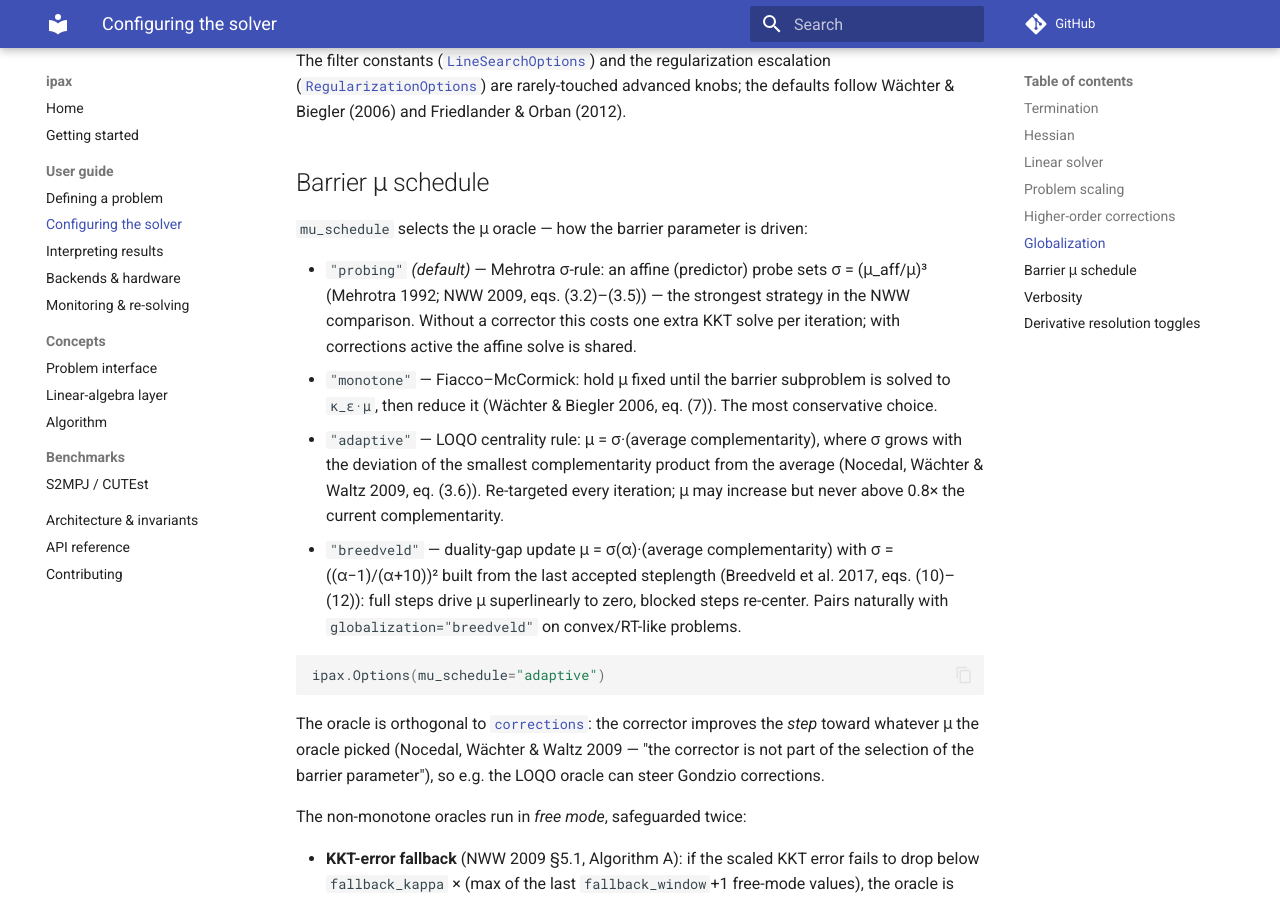
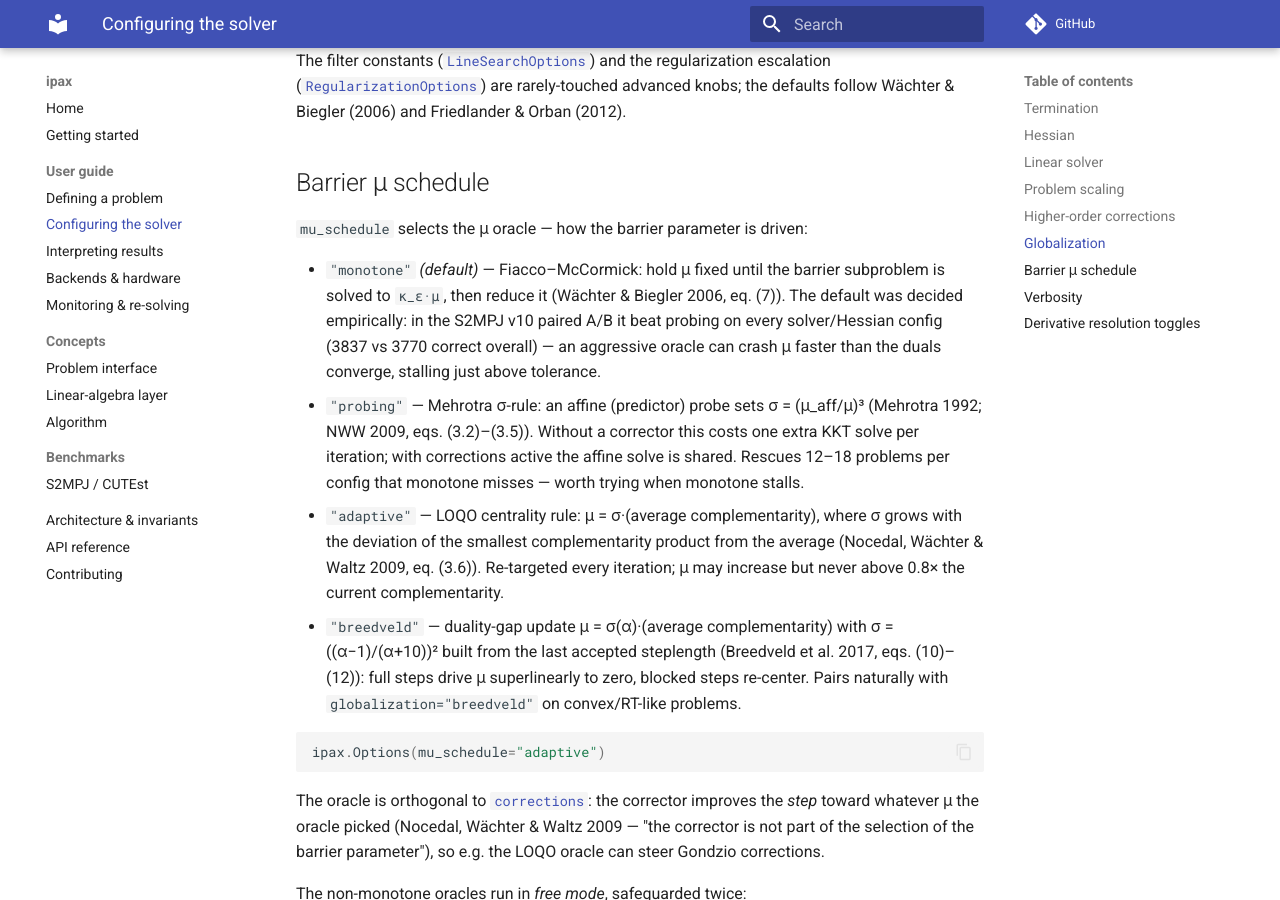
Before and after one commit to wahln/ipax, an MkDocs documentation site: the page built from docs/guide/options.md, in a window 1280 px wide and 900 px high, scrolled down 4147 px. Built offline with MkDocs 1.6.1 and Material for MkDocs 9.7.7, drawn with Linux system fonts in a browser that asks for light colours; comment, search, counter and statistics services are not loaded.

Commit message:
fix(ipm): default mu_schedule = monotone, decided by the v10 paired A/B
S2MPJ v10 sweep (full CUTEst matrix at HEAD, both arms flag-identical,
--max-iter 3000 --max-time 60): monotone beat the probing default on every
solver/Hessian config -- 3837 vs 3770 correct overall (exact/krylov -17,
exact/dense -13, lbfgs/krylov -12, exact/sparse -12, lbfgs/dense -8,
lbfgs/sparse -5). Root cause of the gap (traced on HS63/HS268): probing
crashes mu to the centrality floor faster than the duals converge, and the
tail stalls just above tolerance where phi's float resolution swallows the
remaining descent. Monotone's slower mu descent lets the duals converge
alongside.

Probing stays a supported opt-in: it uniquely solves 12-18 problems per
config that monotone misses (PALMER*E, ORTHREG*, HS101, ...).

With P1 (descent enforcement + stall detection) and P2 (mu pace) in place,
monotone at HEAD is +35 problems over the v8 baseline on exact/krylov and
at or near v8 elsewhere (v8 comparison indicative only -- different caps).

Note: one behavioral change vs 0.4.0 remains -- correctors aim at the
oracle's mu, so corrections no longer imply the probing sigma-rule.

Co-Authored-By: Claude Fable 5 <noreply@anthropic.com>

```diff
--- a/docs/guide/options.md
+++ b/docs/guide/options.md
@@ -183,13 +183,17 @@ and Friedlander & Orban (2012).
 
 `mu_schedule` selects the μ oracle — how the barrier parameter is driven:
 
-- `"probing"` *(default)* — Mehrotra σ-rule: an affine (predictor) probe sets
-  σ = (μ_aff/μ)³ (Mehrotra 1992; NWW 2009, eqs. (3.2)–(3.5)) — the strongest
-  strategy in the NWW comparison. Without a corrector this costs one extra KKT
-  solve per iteration; with corrections active the affine solve is shared.
-- `"monotone"` — Fiacco–McCormick: hold μ fixed until the barrier
+- `"monotone"` *(default)* — Fiacco–McCormick: hold μ fixed until the barrier
   subproblem is solved to `κ_ε·μ`, then reduce it
-  (Wächter & Biegler 2006, eq. (7)). The most conservative choice.
+  (Wächter & Biegler 2006, eq. (7)). The default was decided empirically: in
+  the S2MPJ v10 paired A/B it beat probing on every solver/Hessian config
+  (3837 vs 3770 correct overall) — an aggressive oracle can crash μ faster
+  than the duals converge, stalling just above tolerance.
+- `"probing"` — Mehrotra σ-rule: an affine (predictor) probe sets
+  σ = (μ_aff/μ)³ (Mehrotra 1992; NWW 2009, eqs. (3.2)–(3.5)). Without a
+  corrector this costs one extra KKT solve per iteration; with corrections
+  active the affine solve is shared. Rescues 12–18 problems per config that
+  monotone misses — worth trying when monotone stalls.
 - `"adaptive"` — LOQO centrality rule: μ = σ·(average complementarity), where σ
   grows with the deviation of the smallest complementarity product from the
   average (Nocedal, Wächter & Waltz 2009, eq. (3.6)). Re-targeted every
```
Also changed, not shown: CHANGELOG.md (+10 -7 lines), 2 other files.
